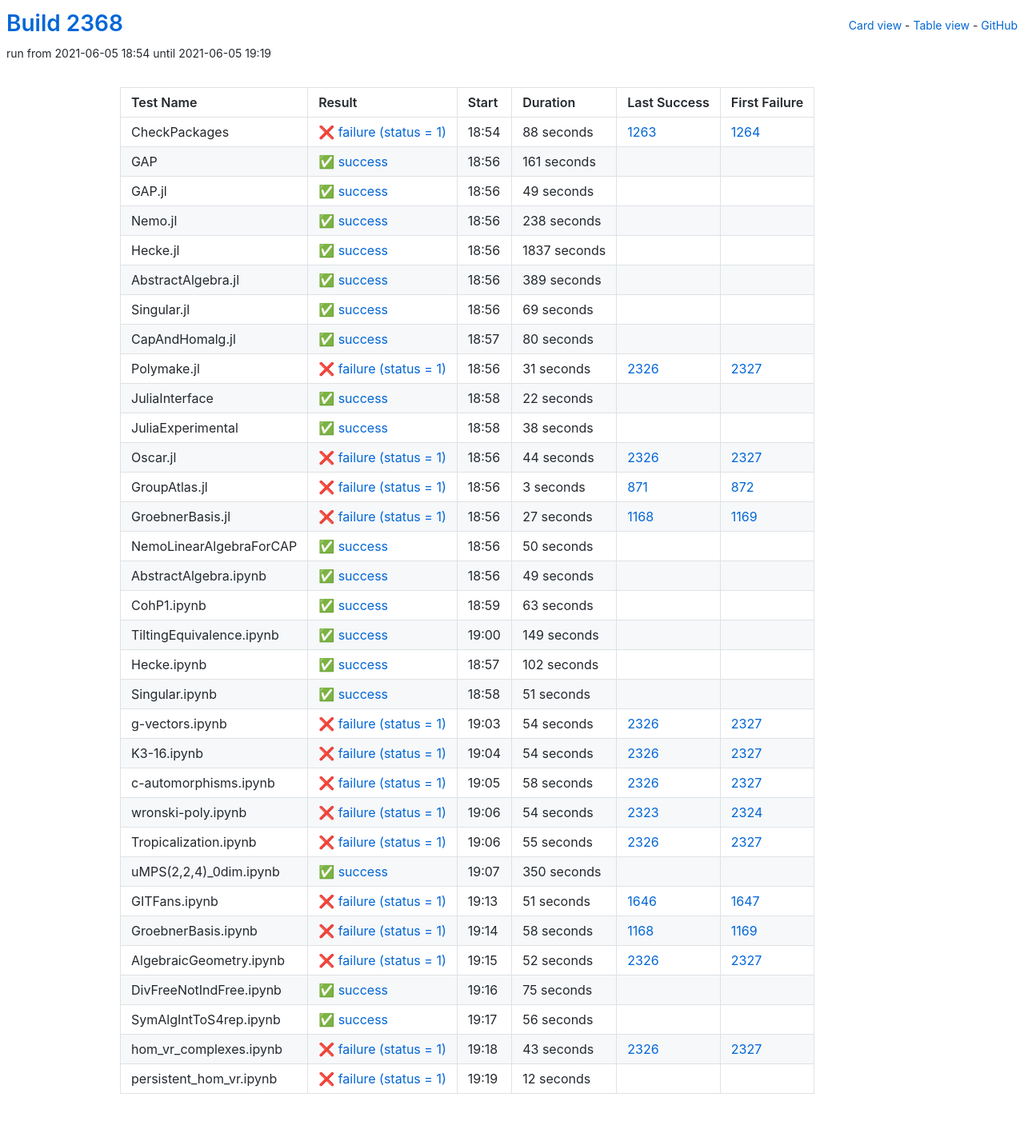
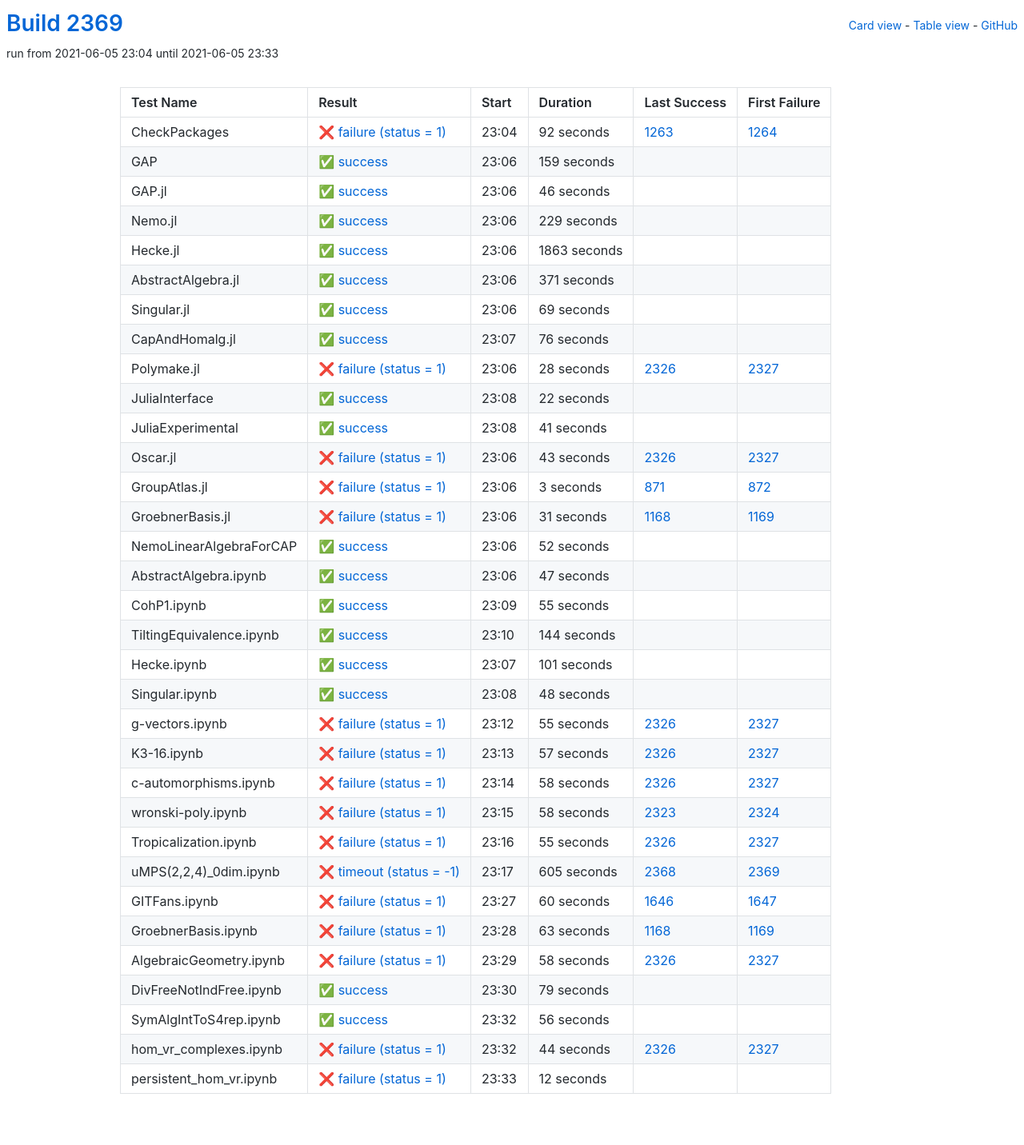
Before and after one commit to oscar-system/oscar-ci-status-stable, a Jekyll site: the page built from table.html, in a window 1280 px wide. Shown: the whole page at 80% size. Built offline with Jekyll 4.4.1, drawn with Linux system fonts in a browser that asks for light colours.

Commit message:
Build #2369

```diff
--- a/_data/ci.yml
+++ b/_data/ci.yml
@@ -1,6 +1,6 @@
 ---
-build: 2368
-build_url: https://oscarci.mathematik.uni-kl.de/job/oscar-stable/2368/
+build: 2369
+build_url: https://oscarci.mathematik.uni-kl.de/job/oscar-stable/2369/
 job: oscar-stable
 organization: oscar-system
 repo: oscar-ci-status-stable
@@ -8,80 +8,80 @@ repourl: https://github.com/oscar-system/oscar-ci-status-stable
 tests:
 - name: CheckPackages
   id: checkpackages
-  log: https://oscarci.mathematik.uni-kl.de/job/oscar-stable/2368/artifact/logs/build-2368/CheckPackages.log
-  start: 2021-06-05 18:54
+  log: https://oscarci.mathematik.uni-kl.de/job/oscar-stable/2369/artifact/logs/build-2369/CheckPackages.log
+  start: 2021-06-05 23:04
   success: false
   exitcode: 1
   status: failure
-  duration: 88
+  duration: 92
   last_success: 1263
   last_success_url: https://oscarci.mathematik.uni-kl.de/job/oscar-stable/1263/
   first_failure: 1264
   first_failure_url: https://oscarci.mathematik.uni-kl.de/job/oscar-stable/1264/
 - name: GAP
   id: gap
-  log: https://oscarci.mathematik.uni-kl.de/job/oscar-stable/2368/artifact/logs/build-2368/GAP.log
-  start: 2021-06-05 18:56
+  log: https://oscarci.mathematik.uni-kl.de/job/oscar-stable/2369/artifact/logs/build-2369/GAP.log
+  start: 2021-06-05 23:06
   success: true
   exitcode: 0
   status: success
-  duration: 161
+  duration: 159
   last_success: false
   last_success_url:
   first_failure: false
   first_failure_url:
 - name: GAP.jl
   id: gap-jl
-  log: https://oscarci.mathematik.uni-kl.de/job/oscar-stable/2368/artifact/logs/build-2368/GAP.jl.log
-  start: 2021-06-05 18:56
+  log: https://oscarci.mathematik.uni-kl.de/job/oscar-stable/2369/artifact/logs/build-2369/GAP.jl.log
+  start: 2021-06-05 23:06
   success: true
   exitcode: 0
   status: success
-  duration: 49
+  duration: 46
   last_success: false
   last_success_url:
   first_failure: false
   first_failure_url:
 - name: Nemo.jl
   id: nemo-jl
-  log: https://oscarci.mathematik.uni-kl.de/job/oscar-stable/2368/artifact/logs/build-2368/Nemo.jl.log
-  start: 2021-06-05 18:56
+  log: https://oscarci.mathematik.uni-kl.de/job/oscar-stable/2369/artifact/logs/build-2369/Nemo.jl.log
+  start: 2021-06-05 23:06
   success: true
   exitcode: 0
   status: success
-  duration: 238
+  duration: 229
   last_success: false
   last_success_url:
   first_failure: false
   first_failure_url:
 - name: Hecke.jl
   id: hecke-jl
-  log: https://oscarci.mathematik.uni-kl.de/job/oscar-stable/2368/artifact/logs/build-2368/Hecke.jl.log
-  start: 2021-06-05 18:56
+  log: https://oscarci.mathematik.uni-kl.de/job/oscar-stable/2369/artifact/logs/build-2369/Hecke.jl.log
+  start: 2021-06-05 23:06
   success: true
   exitcode: 0
   status: success
-  duration: 1837
+  duration: 1863
   last_success: false
   last_success_url:
   first_failure: false
   first_failure_url:
 - name: AbstractAlgebra.jl
   id: abstractalgebra-jl
-  log: https://oscarci.mathematik.uni-kl.de/job/oscar-stable/2368/artifact/logs/build-2368/AbstractAlgebra.jl.log
-  start: 2021-06-05 18:56
+  log: https://oscarci.mathematik.uni-kl.de/job/oscar-stable/2369/artifact/logs/build-2369/AbstractAlgebra.jl.log
+  start: 2021-06-05 23:06
   success: true
   exitcode: 0
   status: success
-  duration: 389
+  duration: 371
   last_success: false
   last_success_url:
   first_failure: false
   first_failure_url:
 - name: Singular.jl
   id: singular-jl
-  log: https://oscarci.mathematik.uni-kl.de/job/oscar-stable/2368/artifact/logs/build-2368/Singular.jl.log
-  start: 2021-06-05 18:56
+  log: https://oscarci.mathematik.uni-kl.de/job/oscar-stable/2369/artifact/logs/build-2369/Singular.jl.log
+  start: 2021-06-05 23:06
   success: true
   exitcode: 0
   status: success
@@ -92,32 +92,32 @@ tests:
   first_failure_url:
 - name: CapAndHomalg.jl
   id: capandhomalg-jl
-  log: https://oscarci.mathematik.uni-kl.de/job/oscar-stable/2368/artifact/logs/build-2368/CapAndHomalg.jl.log
-  start: 2021-06-05 18:57
+  log: https://oscarci.mathematik.uni-kl.de/job/oscar-stable/2369/artifact/logs/build-2369/CapAndHomalg.jl.log
+  start: 2021-06-05 23:07
   success: true
   exitcode: 0
   status: success
-  duration: 80
+  duration: 76
   last_success: false
   last_success_url:
   first_failure: false
   first_failure_url:
 - name: Polymake.jl
   id: polymake-jl
-  log: https://oscarci.mathematik.uni-kl.de/job/oscar-stable/2368/artifact/logs/build-2368/Polymake.jl.log
-  start: 2021-06-05 18:56
+  log: https://oscarci.mathematik.uni-kl.de/job/oscar-stable/2369/artifact/logs/build-2369/Polymake.jl.log
+  start: 2021-06-05 23:06
   success: false
   exitcode: 1
   status: failure
-  duration: 31
+  duration: 28
   last_success: 2326
   last_success_url: https://oscarci.mathematik.uni-kl.de/job/oscar-stable/2326/
   first_failure: 2327
   first_failure_url: https://oscarci.mathematik.uni-kl.de/job/oscar-stable/2327/
 - name: JuliaInterface
   id: juliainterface
-  log: https://oscarci.mathematik.uni-kl.de/job/oscar-stable/2368/artifact/logs/build-2368/JuliaInterface.log
-  start: 2021-06-05 18:58
+  log: https://oscarci.mathematik.uni-kl.de/job/oscar-stable/2369/artifact/logs/build-2369/JuliaInterface.log
+  start: 2021-06-05 23:08
   success: true
   exitcode: 0
   status: success
@@ -128,32 +128,32 @@ tests:
   first_failure_url:
 - name: JuliaExperimental
   id: juliaexperimental
-  log: https://oscarci.mathematik.uni-kl.de/job/oscar-stable/2368/artifact/logs/build-2368/JuliaExperimental.log
-  start: 2021-06-05 18:58
+  log: https://oscarci.mathematik.uni-kl.de/job/oscar-stable/2369/artifact/logs/build-2369/JuliaExperimental.log
+  start: 2021-06-05 23:08
   success: true
   exitcode: 0
   status: success
-  duration: 38
+  duration: 41
   last_success: false
   last_success_url:
   first_failure: false
   first_failure_url:
 - name: Oscar.jl
   id: oscar-jl
-  log: https://oscarci.mathematik.uni-kl.de/job/oscar-stable/2368/artifact/logs/build-2368/Oscar.jl.log
-  start: 2021-06-05 18:56
+  log: https://oscarci.mathematik.uni-kl.de/job/oscar-stable/2369/artifact/logs/build-2369/Oscar.jl.log
+  start: 2021-06-05 23:06
   success: false
   exitcode: 1
   status: failure
-  duration: 44
+  duration: 43
   last_success: 2326
   last_success_url: https://oscarci.mathematik.uni-kl.de/job/oscar-stable/2326/
   first_failure: 2327
   first_failure_url: https://oscarci.mathematik.uni-kl.de/job/oscar-stable/2327/
 - name: GroupAtlas.jl
   id: groupatlas-jl
-  log: https://oscarci.mathematik.uni-kl.de/job/oscar-stable/2368/artifact/logs/build-2368/GroupAtlas.jl.log
-  start: 2021-06-05 18:56
+  log: https://oscarci.mathematik.uni-kl.de/job/oscar-stable/2369/artifact/logs/build-2369/GroupAtlas.jl.log
+  start: 2021-06-05 23:06
   success: false
   exitcode: 1
   status: failure
@@ -164,116 +164,116 @@ tests:
   first_failure_url: https://oscarci.mathematik.uni-kl.de/job/oscar-stable/872/
 - name: GroebnerBasis.jl
   id: groebnerbasis-jl
-  log: https://oscarci.mathematik.uni-kl.de/job/oscar-stable/2368/artifact/logs/build-2368/GroebnerBasis.jl.log
-  start: 2021-06-05 18:56
+  log: https://oscarci.mathematik.uni-kl.de/job/oscar-stable/2369/artifact/logs/build-2369/GroebnerBasis.jl.log
+  start: 2021-06-05 23:06
   success: false
   exitcode: 1
   status: failure
-  duration: 27
+  duration: 31
   last_success: 1168
   last_success_url: https://oscarci.mathematik.uni-kl.de/job/oscar-stable/1168/
   first_failure: 1169
   first_failure_url: https://oscarci.mathematik.uni-kl.de/job/oscar-stable/1169/
 - name: NemoLinearAlgebraForCAP
   id: nemolinearalgebraforcap
-  log: https://oscarci.mathematik.uni-kl.de/job/oscar-stable/2368/artifact/logs/build-2368/NemoLinearAlgebraForCAP.log
-  start: 2021-06-05 18:56
+  log: https://oscarci.mathematik.uni-kl.de/job/oscar-stable/2369/artifact/logs/build-2369/NemoLinearAlgebraForCAP.log
+  start: 2021-06-05 23:06
   success: true
   exitcode: 0
   status: success
-  duration: 50
+  duration: 52
   last_success: false
   last_success_url:
   first_failure: false
   first_failure_url:
 - name: AbstractAlgebra.ipynb
   id: abstractalgebra-ipynb
-  log: https://oscarci.mathematik.uni-kl.de/job/oscar-stable/2368/artifact/logs/build-2368/AbstractAlgebra.ipynb.log
-  start: 2021-06-05 18:56
+  log: https://oscarci.mathematik.uni-kl.de/job/oscar-stable/2369/artifact/logs/build-2369/AbstractAlgebra.ipynb.log
+  start: 2021-06-05 23:06
   success: true
   exitcode: 0
   status: success
-  duration: 49
+  duration: 47
   last_success: false
   last_success_url:
   first_failure: false
   first_failure_url:
 - name: CohP1.ipynb
   id: cohp1-ipynb
-  log: https://oscarci.mathematik.uni-kl.de/job/oscar-stable/2368/artifact/logs/build-2368/CohP1.ipynb.log
-  start: 2021-06-05 18:59
+  log: https://oscarci.mathematik.uni-kl.de/job/oscar-stable/2369/artifact/logs/build-2369/CohP1.ipynb.log
+  start: 2021-06-05 23:09
   success: true
   exitcode: 0
   status: success
-  duration: 63
+  duration: 55
   last_success: false
   last_success_url:
   first_failure: false
   first_failure_url:
 - name: TiltingEquivalence.ipynb
   id: tiltingequivalence-ipynb
-  log: https://oscarci.mathematik.uni-kl.de/job/oscar-stable/2368/artifact/logs/build-2368/TiltingEquivalence.ipynb.log
-  start: 2021-06-05 19:00
+  log: https://oscarci.mathematik.uni-kl.de/job/oscar-stable/2369/artifact/logs/build-2369/TiltingEquivalence.ipynb.log
+  start: 2021-06-05 23:10
   success: true
   exitcode: 0
   status: success
-  duration: 149
+  duration: 144
   last_success: false
   last_success_url:
   first_failure: false
   first_failure_url:
 - name: Hecke.ipynb
   id: hecke-ipynb
-  log: https://oscarci.mathematik.uni-kl.de/job/oscar-stable/2368/artifact/logs/build-2368/Hecke.ipynb.log
-  start: 2021-06-05 18:57
+  log: https://oscarci.mathematik.uni-kl.de/job/oscar-stable/2369/artifact/logs/build-2369/Hecke.ipynb.log
+  start: 2021-06-05 23:07
   success: true
   exitcode: 0
   status: success
-  duration: 102
+  duration: 101
   last_success: false
   last_success_url:
   first_failure: false
   first_failure_url:
 - name: Singular.ipynb
   id: singular-ipynb
-  log: https://oscarci.mathematik.uni-kl.de/job/oscar-stable/2368/artifact/logs/build-2368/Singular.ipynb.log
-  start: 2021-06-05 18:58
+  log: https://oscarci.mathematik.uni-kl.de/job/oscar-stable/2369/artifact/logs/build-2369/Singular.ipynb.log
+  start: 2021-06-05 23:08
   success: true
   exitcode: 0
   status: success
-  duration: 51
+  duration: 48
   last_success: false
   last_success_url:
   first_failure: false
   first_failure_url:
 - name: g-vectors.ipynb
   id: g-vectors-ipynb
-  log: https://oscarci.mathematik.uni-kl.de/job/oscar-stable/2368/artifact/logs/build-2368/g-vectors.ipynb.log
-  start: 2021-06-05 19:03
+  log: https://oscarci.mathematik.uni-kl.de/job/oscar-stable/2369/artifact/logs/build-2369/g-vectors.ipynb.log
+  start: 2021-06-05 23:12
   success: false
   exitcode: 1
   status: failure
-  duration: 54
+  duration: 55
   last_success: 2326
   last_success_url: https://oscarci.mathematik.uni-kl.de/job/oscar-stable/2326/
   first_failure: 2327
   first_failure_url: https://oscarci.mathematik.uni-kl.de/job/oscar-stable/2327/
 - name: K3-16.ipynb
   id: k3-16-ipynb
-  log: https://oscarci.mathematik.uni-kl.de/job/oscar-stable/2368/artifact/logs/build-2368/K3-16.ipynb.log
-  start: 2021-06-05 19:04
+  log: https://oscarci.mathematik.uni-kl.de/job/oscar-stable/2369/artifact/logs/build-2369/K3-16.ipynb.log
+  start: 2021-06-05 23:13
   success: false
   exitcode: 1
   status: failure
-  duration: 54
+  duration: 57
   last_success: 2326
   last_success_url: https://oscarci.mathematik.uni-kl.de/job/oscar-stable/2326/
   first_failure: 2327
   first_failure_url: https://oscarci.mathematik.uni-kl.de/job/oscar-stable/2327/
 - name: c-automorphisms.ipynb
   id: c-automorphisms-ipynb
-  log: https://oscarci.mathematik.uni-kl.de/job/oscar-stable/2368/artifact/logs/build-2368/c-automorphisms.ipynb.log
-  start: 2021-06-05 19:05
+  log: https://oscarci.mathematik.uni-kl.de/job/oscar-stable/2369/artifact/logs/build-2369/c-automorphisms.ipynb.log
+  start: 2021-06-05 23:14
   success: false
   exitcode: 1
   status: failure
@@ -284,20 +284,20 @@ tests:
   first_failure_url: https://oscarci.mathematik.uni-kl.de/job/oscar-stable/2327/
 - name: wronski-poly.ipynb
   id: wronski-poly-ipynb
-  log: https://oscarci.mathematik.uni-kl.de/job/oscar-stable/2368/artifact/logs/build-2368/wronski-poly.ipynb.log
-  start: 2021-06-05 19:06
+  log: https://oscarci.mathematik.uni-kl.de/job/oscar-stable/2369/artifact/logs/build-2369/wronski-poly.ipynb.log
+  start: 2021-06-05 23:15
   success: false
   exitcode: 1
   status: failure
-  duration: 54
+  duration: 58
   last_success: 2323
   last_success_url: https://oscarci.mathematik.uni-kl.de/job/oscar-stable/2323/
   first_failure: 2324
   first_failure_url: https://oscarci.mathematik.uni-kl.de/job/oscar-stable/2324/
 - name: Tropicalization.ipynb
   id: tropicalization-ipynb
-  log: https://oscarci.mathematik.uni-kl.de/job/oscar-stable/2368/artifact/logs/build-2368/Tropicalization.ipynb.log
-  start: 2021-06-05 19:06
+  log: https://oscarci.mathematik.uni-kl.de/job/oscar-stable/2369/artifact/logs/build-2369/Tropicalization.ipynb.log
+  start: 2021-06-05 23:16
   success: false
   exitcode: 1
   status: failure
@@ -308,68 +308,68 @@ tests:
   first_failure_url: https://oscarci.mathematik.uni-kl.de/job/oscar-stable/2327/
 - name: uMPS(2,2,4)_0dim.ipynb
   id: umps-2-2-4-0dim-ipynb
-  log: https://oscarci.mathematik.uni-kl.de/job/oscar-stable/2368/artifact/logs/build-2368/uMPS-2-2-4-_0dim.ipynb.log
-  start: 2021-06-05 19:07
-  success: true
-  exitcode: 0
-  status: success
-  duration: 350
-  last_success: false
-  last_success_url:
-  first_failure: false
-  first_failure_url:
+  log: https://oscarci.mathematik.uni-kl.de/job/oscar-stable/2369/artifact/logs/build-2369/uMPS-2-2-4-_0dim.ipynb.log
+  start: 2021-06-05 23:17
+  success: false
+  exitcode: -1
+  status: timeout
+  duration: 605
+  last_success: 2368
+  last_success_url: https://oscarci.mathematik.uni-kl.de/job/oscar-stable/2368/
+  first_failure: 2369
+  first_failure_url: https://oscarci.mathematik.uni-kl.de/job/oscar-stable/2369/
 - name: GITFans.ipynb
   id: gitfans-ipynb
-  log: https://oscarci.mathematik.uni-kl.de/job/oscar-stable/2368/artifact/logs/build-2368/GITFans.ipynb.log
-  start: 2021-06-05 19:13
+  log: https://oscarci.mathematik.uni-kl.de/job/oscar-stable/2369/artifact/logs/build-2369/GITFans.ipynb.log
+  start: 2021-06-05 23:27
   success: false
   exitcode: 1
   status: failure
-  duration: 51
+  duration: 60
   last_success: 1646
   last_success_url: https://oscarci.mathematik.uni-kl.de/job/oscar-stable/1646/
   first_failure: 1647
   first_failure_url: https://oscarci.mathematik.uni-kl.de/job/oscar-stable/1647/
 - name: GroebnerBasis.ipynb
   id: groebnerbasis-ipynb
-  log: https://oscarci.mathematik.uni-kl.de/job/oscar-stable/2368/artifact/logs/build-2368/GroebnerBasis.ipynb.log
-  start: 2021-06-05 19:14
+  log: https://oscarci.mathematik.uni-kl.de/job/oscar-stable/2369/artifact/logs/build-2369/GroebnerBasis.ipynb.log
+  start: 2021-06-05 23:28
   success: false
   exitcode: 1
   status: failure
-  duration: 58
+  duration: 63
   last_success: 1168
   last_success_url: https://oscarci.mathematik.uni-kl.de/job/oscar-stable/1168/
   first_failure: 1169
   first_failure_url: https://oscarci.mathematik.uni-kl.de/job/oscar-stable/1169/
 - name: AlgebraicGeometry.ipynb
   id: algebraicgeometry-ipynb
-  log: https://oscarci.mathematik.uni-kl.de/job/oscar-stable/2368/artifact/logs/build-2368/AlgebraicGeometry.ipynb.log
-  start: 2021-06-05 19:15
+  log: https://oscarci.mathematik.uni-kl.de/job/oscar-stable/2369/artifact/logs/build-2369/AlgebraicGeometry.ipynb.log
+  start: 2021-06-05 23:29
   success: false
   exitcode: 1
   status: failure
-  duration: 52
+  duration: 58
   last_success: 2326
   last_success_url: https://oscarci.mathematik.uni-kl.de/job/oscar-stable/2326/
   first_failure: 2327
   first_failure_url: https://oscarci.mathematik.uni-kl.de/job/oscar-stable/2327/
 - name: DivFreeNotIndFree.ipynb
   id: divfreenotindfree-ipynb
-  log: https://oscarci.mathematik.uni-kl.de/job/oscar-stable/2368/artifact/logs/build-2368/DivFreeNotIndFree.ipynb.log
-  start: 2021-06-05 19:16
+  log: https://oscarci.mathematik.uni-kl.de/job/oscar-stable/2369/artifact/logs/build-2369/DivFreeNotIndFree.ipynb.log
+  start: 2021-06-05 23:30
   success: true
   exitcode: 0
   status: success
-  duration: 75
+  duration: 79
   last_success: false
   last_success_url:
   first_failure: false
   first_failure_url:
 - name: SymAlgIntToS4rep.ipynb
   id: symalginttos4rep-ipynb
-  log: https://oscarci.mathematik.uni-kl.de/job/oscar-stable/2368/artifact/logs/build-2368/SymAlgIntToS4rep.ipynb.log
-  start: 2021-06-05 19:17
+  log: https://oscarci.mathematik.uni-kl.de/job/oscar-stable/2369/artifact/logs/build-2369/SymAlgIntToS4rep.ipynb.log
+  start: 2021-06-05 23:32
   success: true
   exitcode: 0
   status: success
@@ -380,20 +380,20 @@ tests:
   first_failure_url:
 - name: hom_vr_complexes.ipynb
   id: hom-vr-complexes-ipynb
-  log: https://oscarci.mathematik.uni-kl.de/job/oscar-stable/2368/artifact/logs/build-2368/hom_vr_complexes.ipynb.log
-  start: 2021-06-05 19:18
+  log: https://oscarci.mathematik.uni-kl.de/job/oscar-stable/2369/artifact/logs/build-2369/hom_vr_complexes.ipynb.log
+  start: 2021-06-05 23:32
   success: false
   exitcode: 1
   status: failure
-  duration: 43
+  duration: 44
   last_success: 2326
   last_success_url: https://oscarci.mathematik.uni-kl.de/job/oscar-stable/2326/
   first_failure: 2327
   first_failure_url: https://oscarci.mathematik.uni-kl.de/job/oscar-stable/2327/
 - name: persistent_hom_vr.ipynb
   id: persistent-hom-vr-ipynb
-  log: https://oscarci.mathematik.uni-kl.de/job/oscar-stable/2368/artifact/logs/build-2368/persistent_hom_vr.ipynb.log
-  start: 2021-06-05 19:19
+  log: https://oscarci.mathematik.uni-kl.de/job/oscar-stable/2369/artifact/logs/build-2369/persistent_hom_vr.ipynb.log
+  start: 2021-06-05 23:33
   success: false
   exitcode: 1
   status: failure
```
Also changed, not shown: README.md.
